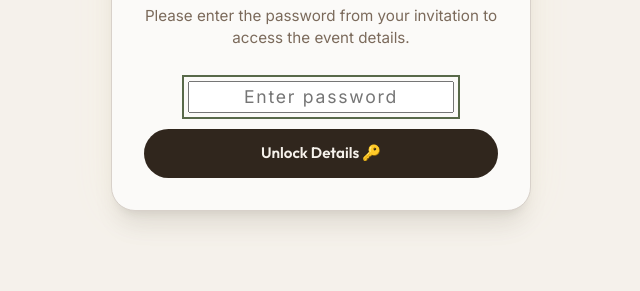
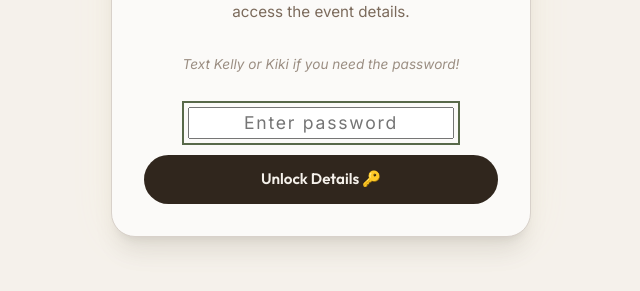
Before and after one commit to christianwainright/wainright-ag, a plain HTML site: page baby/index.html in a window 1280 px wide. Shown: the part 359-650 px from the top of the page, without its empty margins (319-959 px from the left). Drawn offline with Linux system fonts and the light colour scheme; no server answers.

Commit message:
Add text hint to text Kelly or Kiki for password on lockscreen

```diff
--- a/baby/index.html
+++ b/baby/index.html
@@ -24,6 +24,7 @@
       <div class="auth-icon">🔒</div>
       <h2>Tiny Human Gathering</h2>
       <p>Please enter the password from your invitation to access the event details.</p>
+      <p class="auth-hint" style="font-size: 0.85rem; opacity: 0.75; margin-block-start: var(--space-xs); font-style: italic;">Text Kelly or Kiki if you need the password!</p>
       <form id="auth-form" onsubmit="verifyPassword(event)">
         <div class="form-group" style="margin-block-end: 0;">
           <input type="password" id="entry-password" placeholder="Enter password" required autofocus autocomplete="current-password" style="text-align: center; font-size: 1.1rem; letter-spacing: 0.1em;">
```
